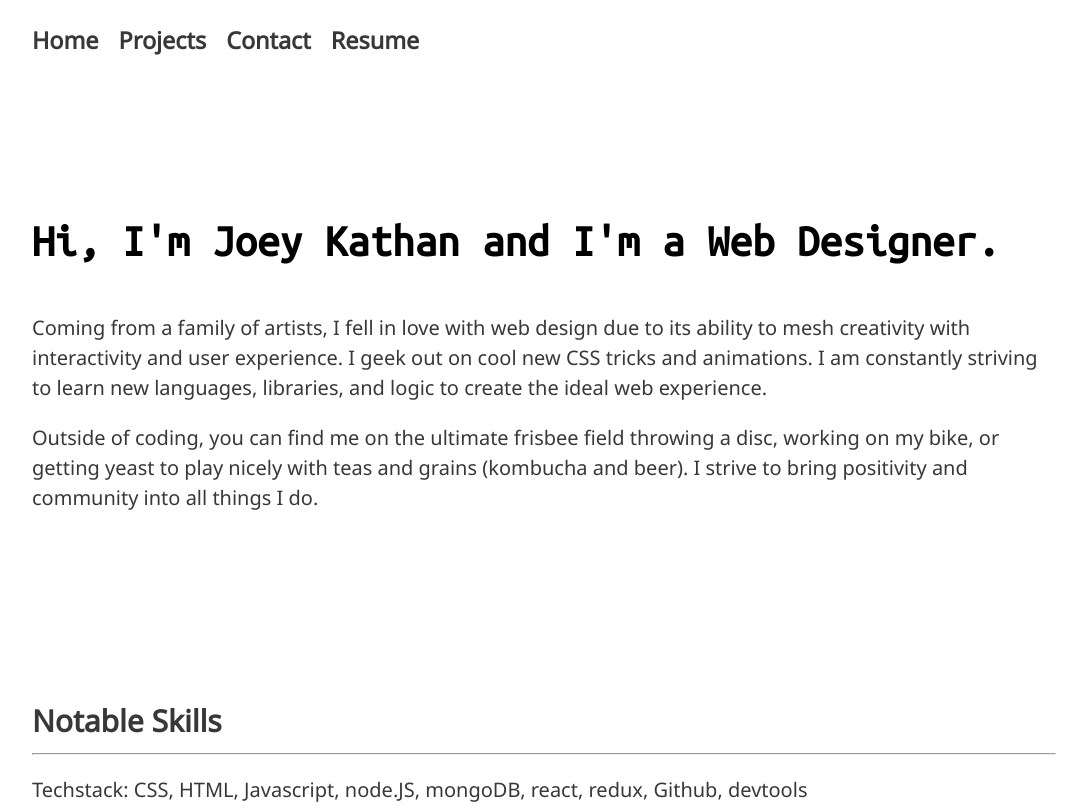
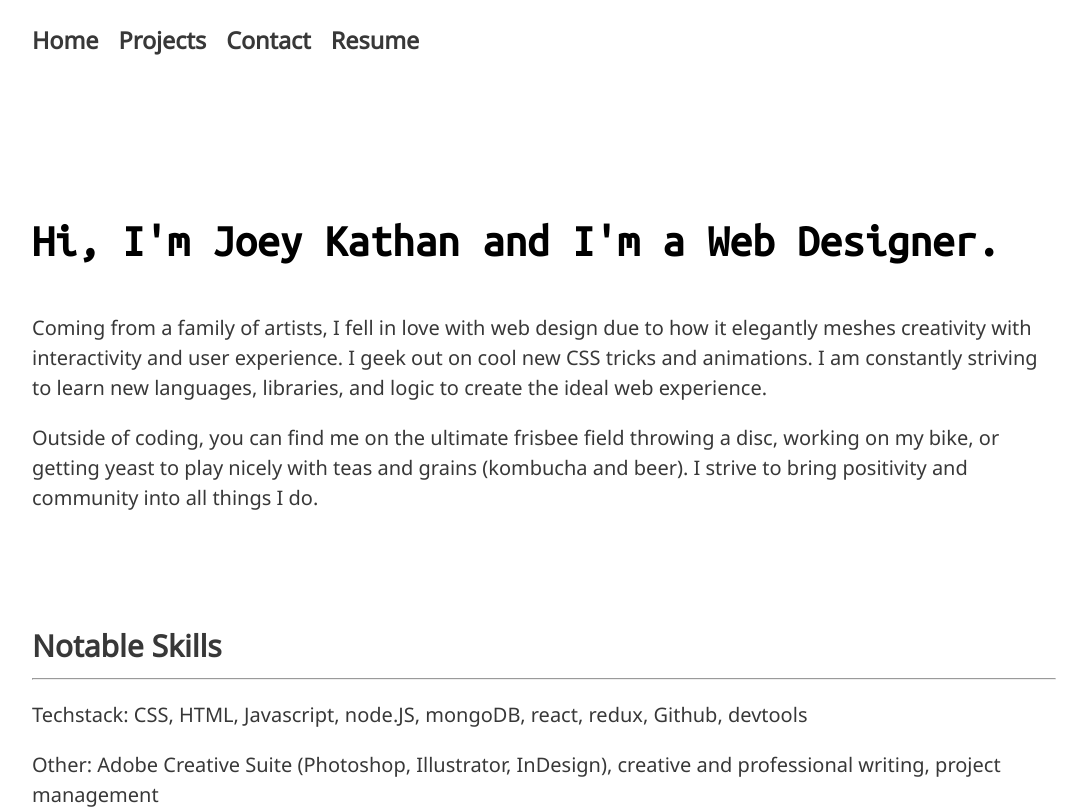
Before and after one commit to jkathan/2018-Kathan-portfolio, a React (Create React App) app: page / in a window 1280 px wide. Shown: the top 809 px of the page, without its empty margins (96-1183 px from the left). Built offline with nearby package versions, Linux system fonts and the light colour scheme.

Commit message:
adding styling

```diff
--- a/src/App.css
+++ b/src/App.css
@@ -100,7 +100,7 @@ section:nth-child(even) {
 
 .home {
   text-align: left;
-  padding-bottom: 100px;
+  padding-bottom: 25px;
 }
 
 .tech {
--- a/src/components/bio.js
+++ b/src/components/bio.js
@@ -4,7 +4,7 @@ export default function Bio(){
 	return (
 		<div className='bio'>
 			<p>
-			Coming from a family of artists, I fell in love with web design due to its ability to mesh creativity with interactivity and user experience. I geek out on cool new CSS tricks and animations. I am constantly striving to learn new languages, libraries, and logic to create the ideal web experience.
+			Coming from a family of artists, I fell in love with web design due to how it elegantly meshes creativity with interactivity and user experience. I geek out on cool new CSS tricks and animations. I am constantly striving to learn new languages, libraries, and logic to create the ideal web experience.
             </p>
             <p>
             Outside of coding, you can find me on the ultimate frisbee field throwing a disc, working on my bike, or getting yeast to play nicely with teas and grains (kombucha and beer).  I strive to bring positivity and community into all things I do.
```
Also changed, not shown: public/jk-design-logo2x.png.
